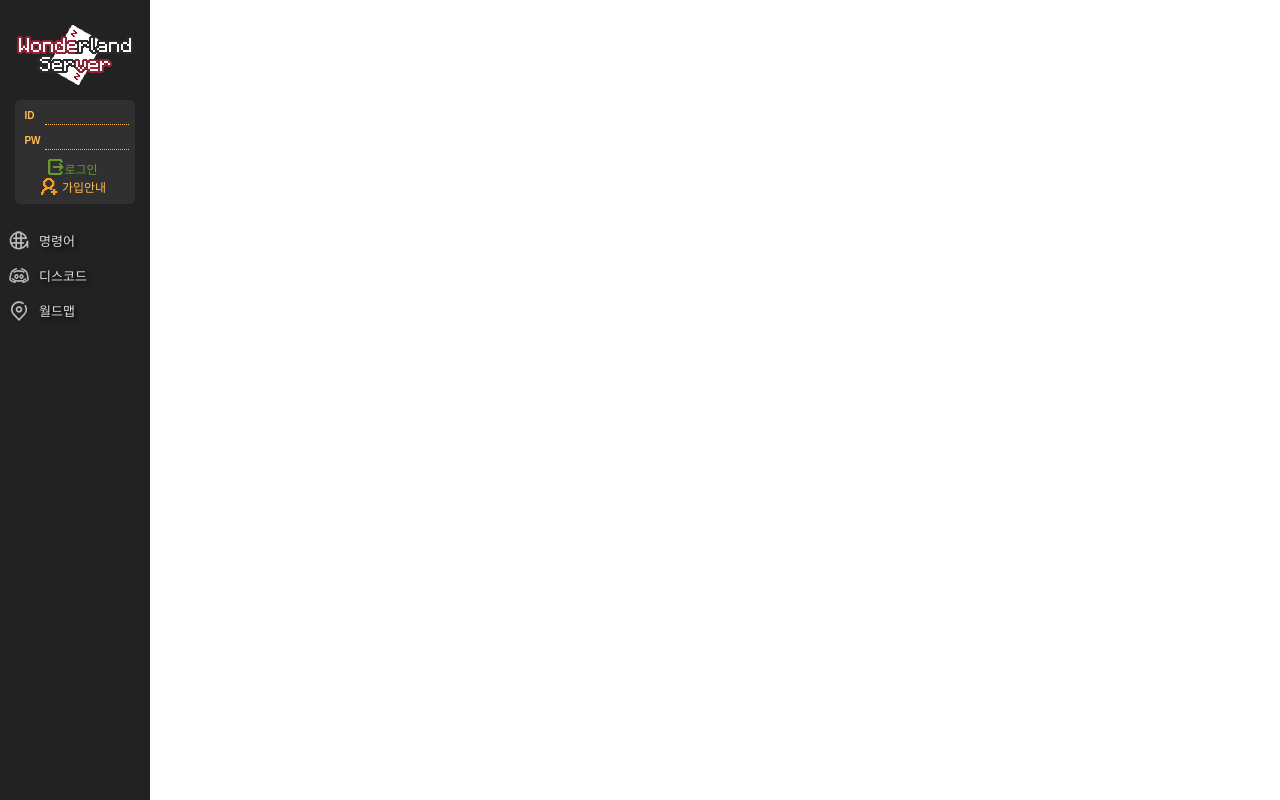
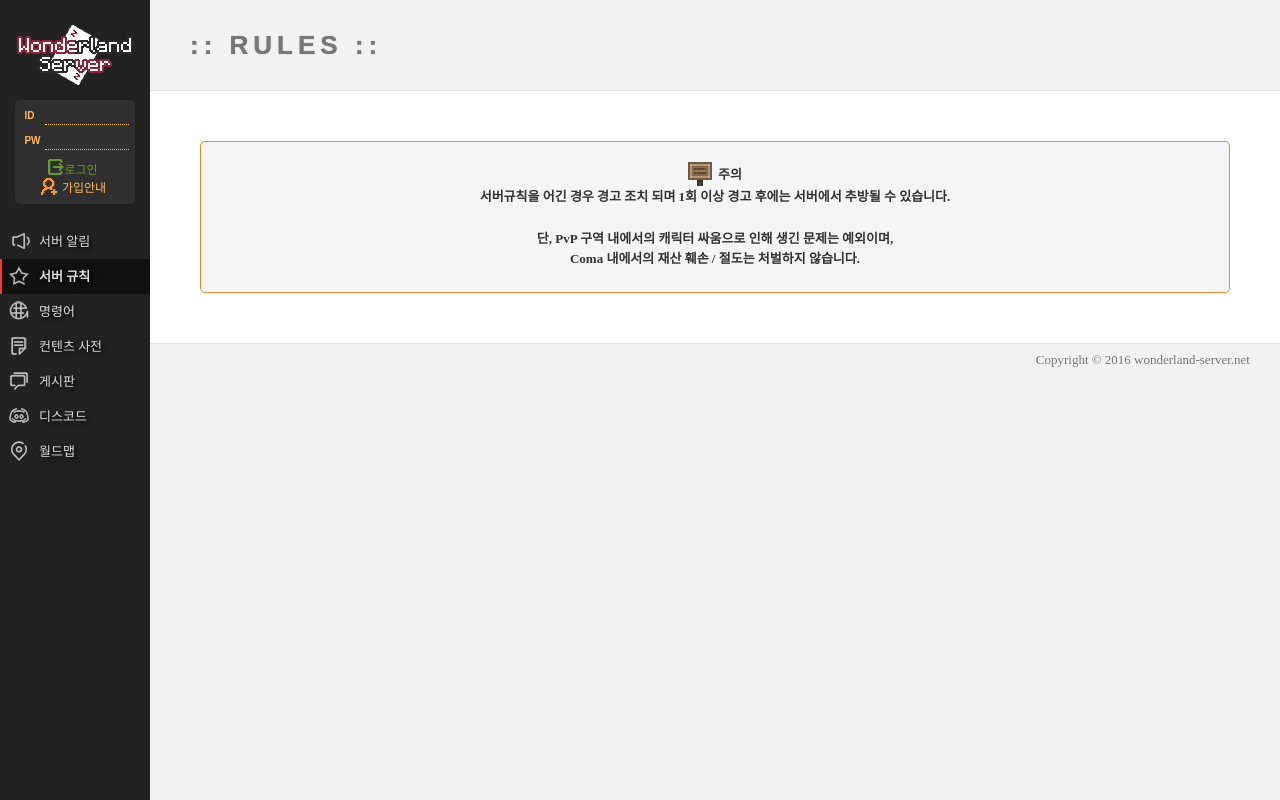
Before and after one commit to Coder-Iro/wonderland-homepage, a Vue app: page /rules in a window 1280 px wide. Built offline with nearby package versions, Linux system fonts and the light colour scheme.

Commit message:
Add Every NavLink and Make rules page

```diff
--- a/src/App.vue
+++ b/src/App.vue
@@ -5,7 +5,11 @@
     </h1>
     <MemberForm/>
     <ul id="lnb">
+      <Navlink code="notice">서버 알림</Navlink>
+      <Navlink code="rules">서버 규칙</Navlink>
       <Navlink code="command">명령어</Navlink>
+      <Navlink code="contents">컨텐츠 사전</Navlink>
+      <Navlink code="board">게시판</Navlink>
       <Navlink code="discord">디스코드</Navlink>
       <Navlink code="worldmap">월드맵</Navlink>
     </ul>
@@ -66,6 +70,7 @@ html, body {
   height: 100%;
   min-width: 480px;
   color: #333;
+  background-color: #f2f2f2;
 }
 
 nav {
@@ -194,5 +199,12 @@ main {
 article {
   position: relative;
   padding: 30px 50px;
+  background: #fff;
+}
+
+@media (max-width: 700px), (orientation: portrait) {
+  article {
+    padding: 30px 20px;
+  }
 }
 </style>
--- /dev/null
+++ b/src/components/Footer.vue
@@ -0,0 +1,23 @@
+<template>
+  <div>
+    <p title="2014.April.Linkey.">Copyright © 2016 wonderland-server.net</p>
+  </div>
+</template>
+
+<script>
+export default {
+name: "Footer"
+}
+</script>
+
+<style scoped lang="scss">
+div {
+  height: 10px;
+  background: #f2f2f2;
+  text-align: right;
+  border-top: 1px solid #e3e3e3;
+  padding: 8px 30px;
+  color: #777;
+  clear: both;
+}
+</style>
--- a/src/components/HeaderBar.vue
+++ b/src/components/HeaderBar.vue
@@ -30,4 +30,9 @@ div {
     text-shadow: 0 0 1px #777;
   }
 }
+@media (max-width: 700px), (orientation: portrait) {
+  div {
+    height: 90px;
+  }
+}
 </style>
--- a/src/components/Navlink.vue
+++ b/src/components/Navlink.vue
@@ -35,7 +35,7 @@ li {
     height: inherit;
   }
 
-  &.router-link-exact-active {
+  &.router-link-active {
     background-color: #111;
     border-left: 2px solid #f33;
     font-weight: bold;
--- a/src/pages/Discord.vue
+++ b/src/pages/Discord.vue
@@ -9,14 +9,16 @@
             src="https://discordapp.com/widget?id=326393541263753216&theme=dark"
             width="350"></iframe>
   </article>
+  <Footer/>
 </template>
 
 <script>
 import HeaderBar from "../components/HeaderBar.vue";
+import Footer from "../components/Footer.vue";
 
 export default {
   name: "Discord",
-  components: {HeaderBar}
+  components: {Footer, HeaderBar}
 }
 </script>
 
@@ -24,4 +26,5 @@ export default {
 iframe {
   border: none;
 }
+
 </style>
--- /dev/null
+++ b/src/pages/Rules.vue
@@ -0,0 +1,42 @@
+<template>
+  <HeaderBar>RULES</HeaderBar>
+  <article>
+    <div class="box box-alert">
+      <p class="icon icon-alert">주의</p>
+      <p>서버규칙을 어긴 경우 경고 조치 되며 1회 이상 경고 후에는 서버에서 추방될 수 있습니다.<br><br></p>
+      <p></p>
+      <p>단, PvP 구역 내에서의 캐릭터 싸움으로 인해 생긴 문제는 예외이며,</p>
+      <p>Coma 내에서의 재산 훼손 / 절도는 처벌하지 않습니다.</p>
+    </div>
+
+  </article>
+  <Footer/>
+</template>
+
+<script>
+import HeaderBar from "../components/HeaderBar.vue";
+import Footer from "../components/Footer.vue";
+
+export default {
+  name: "Rules",
+  components: {Footer, HeaderBar}
+}
+</script>
+
+<style scoped lang="scss">
+.box-alert {
+  clear: both;
+  min-height: 110px;
+  text-align: center;
+  border-color: #E82;
+  background-color: #f5f5f5;
+  font-weight: bold;
+  line-height: 160%;
+}
+
+.icon-alert {
+  padding: 5px 0 5px 30px;
+  height: 25px;
+  line-height: 25px;
+}
+</style>
--- a/src/router/index.ts
+++ b/src/router/index.ts
@@ -1,8 +1,10 @@
 import {createRouter, createWebHistory, RouteRecordRaw, RouterOptions} from "vue-router";
 import Home from "../pages/Home.vue"
+import Rules from "../pages/Rules.vue"
+import Command from "../pages/Command.vue"
+import Discord from "../pages/Discord.vue"
 import Worldmap from "../pages/Worldmap.vue"
-import Discord from "../pages/Discord.vue"
-import Command from "../pages/Command.vue"
+
 
 const routes: RouteRecordRaw[] = [
     {
@@ -10,6 +12,11 @@ const routes: RouteRecordRaw[] = [
         alias: "/",
         component: Home,
         path: "/home"
+    },
+    {
+        name: "Rules",
+        component: Rules,
+        path: "/rules"
     },
     {
         name: "Command",
```
Also changed, not shown: 5 other files (tests, documents, lock files or other folders).
